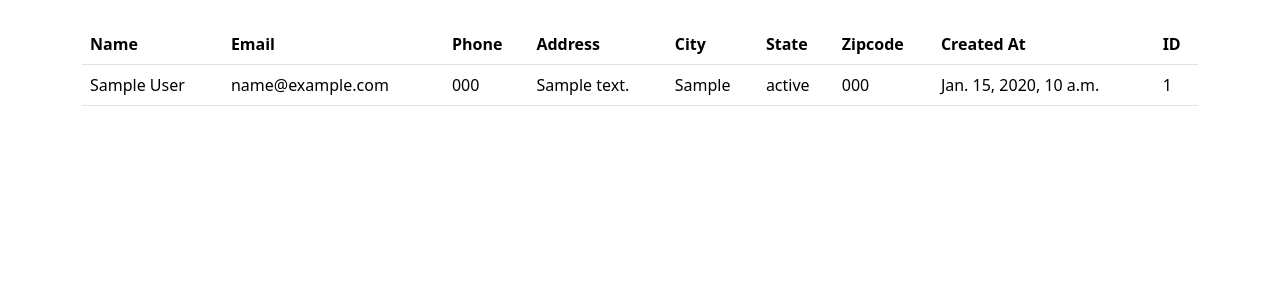
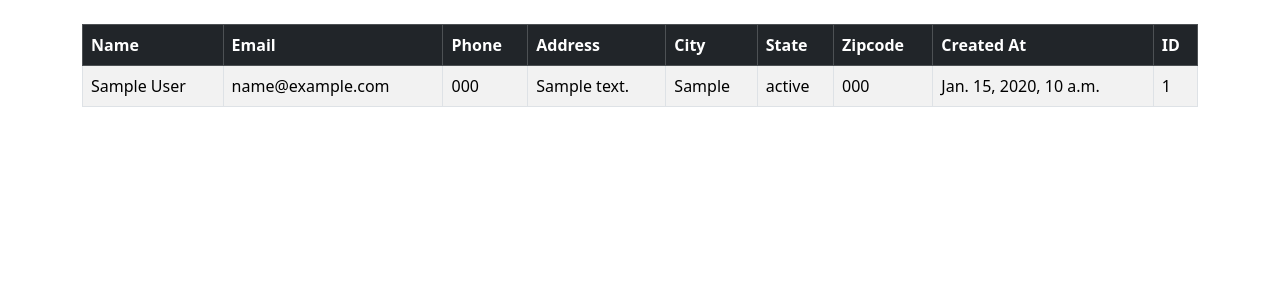
Before and after one commit to shawernseel/Customer-Relationship-Management-App, a Django app: page / in a window 1280 px wide. Shown: the part 56-356 px from the top of the page. Run offline with Django 5.2, Linux system fonts and the light colour scheme; a user stored in the database is signed in; tables that the repository leaves empty hold one stand-in row (values such as "Sample post").

Commit message:
record viewing page styling changes

```diff
--- a/website/templates/home.html
+++ b/website/templates/home.html
@@ -5,8 +5,8 @@
 {% if user.is_authenticated %}
 
 
-<table class="table">
-    <thead>
+<table class="table table-striped table-hover table-bordered">
+    <thead class="table-dark">
       <tr>
         <th scope="col">Name</th>
         <th scope="col">Email</th>
```
